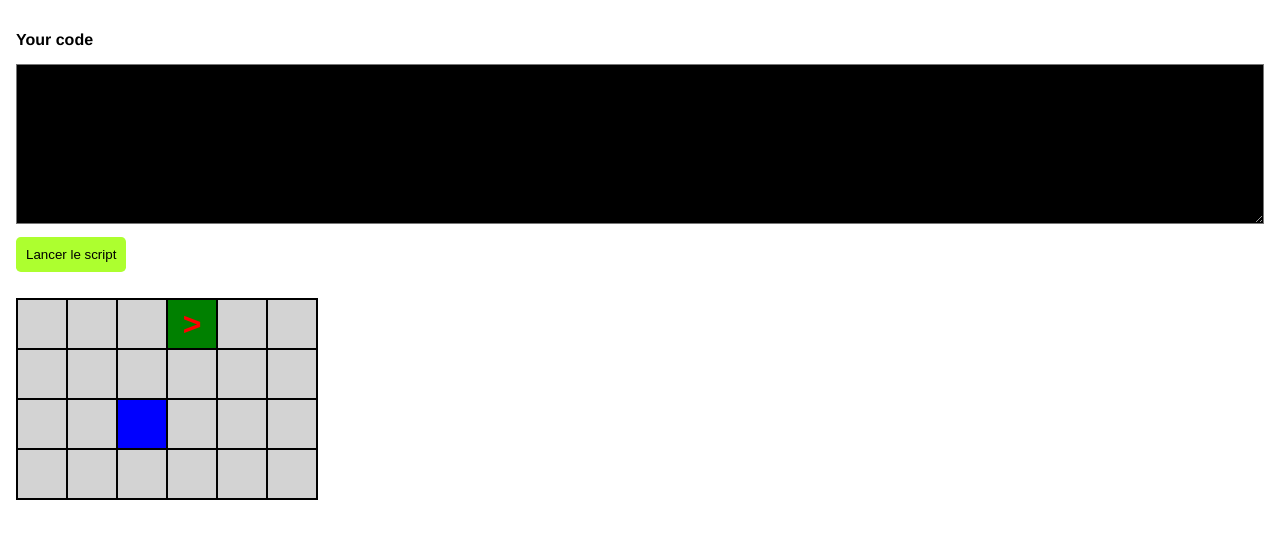
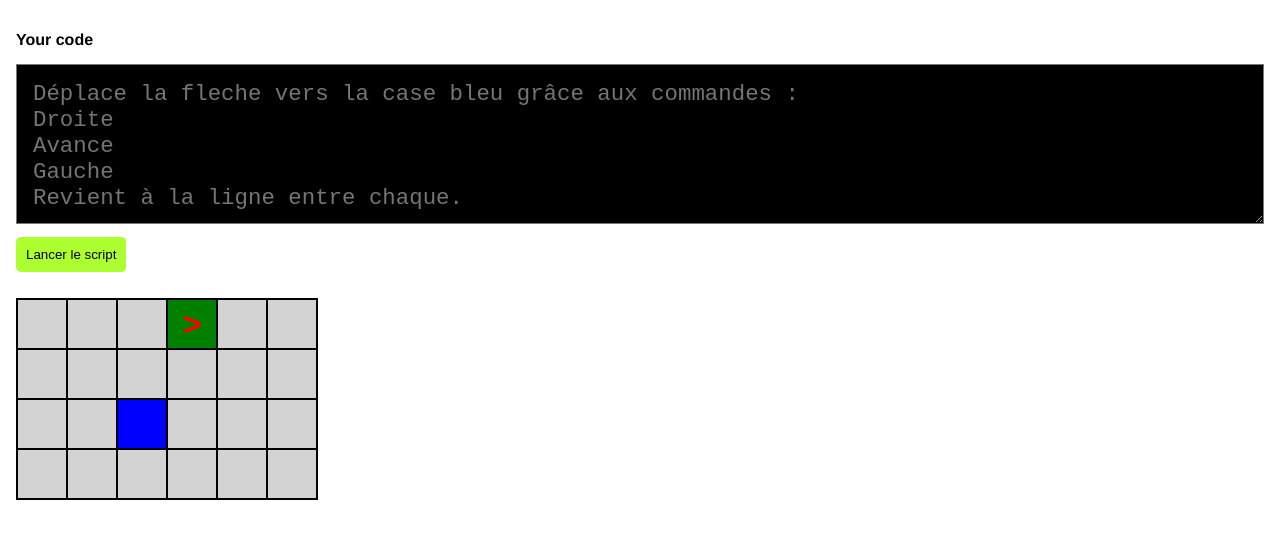
Before and after one commit to Jean-Leherle/exo-front_jeu-par-commande-text, a plain HTML site: page index.html in a window 1280 px wide. Drawn offline with Linux system fonts and the light colour scheme.

Commit message:
ajout d'un placeholder explicatif

```diff
--- a/index.html
+++ b/index.html
@@ -13,7 +13,11 @@
 <body>
     <div>
         <div class="label">Your code</div>
-        <textarea id="userCode"></textarea>
+        <textarea id="userCode" placeholder= "Déplace la fleche vers la case bleu grâce aux commandes :
+Droite
+Avance
+Gauche
+Revient à la ligne entre chaque." ></textarea>
         <button id="launchScript">Lancer le script</button>
     </div>
 
```
